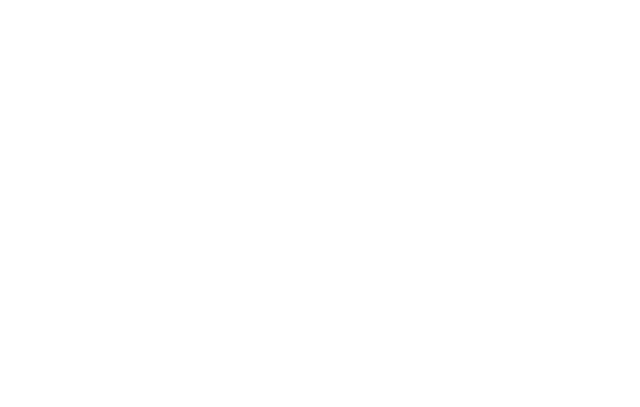
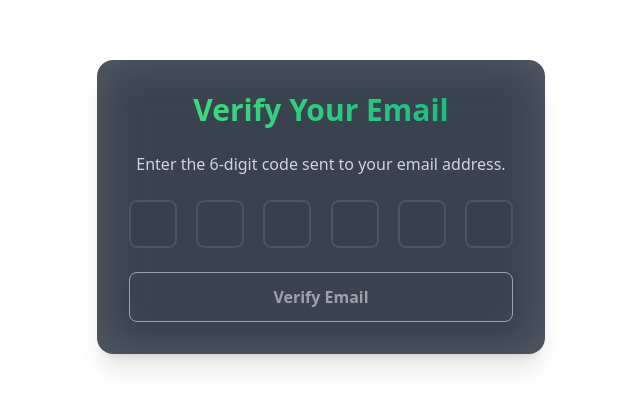
Before and after one commit to HashirAsmat/Virtual-Event-Planner, a React (Vite) app in the folder client/: page /emailVerificationPage/1 in a window 1280 px wide. Before the commit this address had no page. Shown: the part 193-600 px from the top of the page, without its empty margins (319-959 px from the left). Built offline with nearby package versions, Linux system fonts and the light colour scheme.

Commit message:
signup and email-verification Apis integrated

```diff
--- a/client/api/internal.js
+++ b/client/api/internal.js
@@ -43,3 +43,17 @@ return response;
 //     }
 //     return response;
 // }
+
+
+export const verifyEmail = async(email,data)=>{
+    let response;
+    console.log(`this is data from verify email function ${email}`,data);
+    try{
+    response = await api.post(`/user/verify-otp/${email}`,data);
+    }
+    catch(error){
+        console.error("Error occurred:", error.response ? error.response.data : error.message);
+        return error.response ? error.response.data : error.message;
+    }
+    return response;
+    }
--- a/client/package.json
+++ b/client/package.json
@@ -18,6 +18,7 @@
     "prop-types": "^15.8.1",
     "react": "^18.2.0",
     "react-dom": "^18.2.0",
+    "react-hot-toast": "^2.4.1",
     "react-icons": "^5.2.1",
     "react-redux": "^9.1.2",
     "react-router-dom": "^6.26.1",
--- a/client/src/App.jsx
+++ b/client/src/App.jsx
@@ -5,20 +5,23 @@ import Protected from './components/Protected';
 import Layout from './components/global/Layout';
 import Home from './components/Home';
 import EmailVerificationPage from './components/EmailVerificationPage';
-//import { useSelector } from 'react-redux';
+import { useSelector } from 'react-redux';
 
 function App() {
  // const { user } = useSelector((store) => store.userReducer);
- //const {isAuth} = useSelector((store)=>store.userReducer);
+ const {isAuth} = useSelector((store)=>store.userReducer);
+
+
   return (
    <div>
     <BrowserRouter>
       <Routes>
         {/* Route for SignUp, no layout needed */}
         <Route path="/" element={<SignUp />} />
-        <Route path="emailVerificationPage" element={<EmailVerificationPage/>} />
+        <Route path="emailVerificationPage/:email" element={<EmailVerificationPage/>} />
+
         {/* Protected routes with Layout */}
-        <Route element={<Protected isAuth={true}><Layout /></Protected>}>
+        <Route element={<Protected isAuth={isAuth}><Layout /></Protected>}>
           <Route path="home" element={<Home />} /> {/* Renders Home in the Layout's Outlet */}
         </Route>
       </Routes>
--- a/client/src/components/EmailVerificationPage.jsx
+++ b/client/src/components/EmailVerificationPage.jsx
@@ -1,13 +1,20 @@
 import {useRef, useState } from "react";
-//import { useNavigate } from "react-router-dom";
+import { useNavigate } from "react-router-dom";
 import { motion } from "framer-motion";
-//import toast from "react-hot-toast";
+import toast from "react-hot-toast";
+import { verifyEmail } from "../../api/internal";
+import { useParams } from "react-router-dom";
+import { useDispatch } from 'react-redux';
+import { setUser } from '../state/userAuthSlice';
 
 const EmailVerificationPage = () => {
+	const params = useParams();
+	const email = params.email;
 
     const [code, setCode] = useState(["", "", "", "", "", ""]);
 	const inputRefs = useRef([]);
-	//const navigate = useNavigate();
+	const navigate = useNavigate();
+    const dispatch = useDispatch();
 
     const [isLoading, IsLoadingFun] = useState(false)
 
@@ -45,12 +52,30 @@ const EmailVerificationPage = () => {
 
 	const handleSubmit = async (e) => {
 		e.preventDefault();
-		const verificationCode = code.join("");
-		try { IsLoadingFun(true);
-			// //await verifyEmail(verificationCode);
+		const otp = code.join("");
+		const data = {
+			otp
+		}
+		try {
+			IsLoadingFun(true);
+			const response = await verifyEmail(email,data);
+            console.log(response);
+			if(response.status === 201){
+				// I need to set the user here in the redux
+				const user = {
+					_id:response.data.user._id,
+					email:response.data.user.email,
+					username:response.data.user.username,
+					isAuth:response.data.auth
+				}
+				dispatch(setUser(user));
+
+				toast.success("Email verified successfully");
+				navigate("/home");
+			}
 			// navigate("/");
 			//toast.success("Email verified successfully");
-            console.log(verificationCode);
+
 		} catch (error) {
 			console.log(error);
 		}
--- a/client/src/components/Signup.jsx
+++ b/client/src/components/Signup.jsx
@@ -7,6 +7,7 @@ import { useFormik } from 'formik';
 import signupSchema from '../schemas/signupSchema';
 //import { setUser } from '../state/userAuthSlice';
 import { signup } from '../../api/internal';
+
 
 const SignUp = () => {
    const navigate = useNavigate();
@@ -23,29 +24,17 @@ const SignUp = () => {
       password: values.password
     };
 
-    console.log('This is handleSignup Data:', data);
+   // console.log('This is handleSignup Data:', data);
 
     try {
       const response = await signup(data);
 
       if (response.status === 200) {
-        // // Set user in Redux store
-        // const user = {
-        //   _id: response.data.user._id,
-        //   email: response.data.user.email,
-        //   username: response.data.user.username,
-        //   isAuth: response.data.auth
-        // };
-        // dispatch(setUser(user));
+        setOTPstatus(response.data.message);
+         // Redirect to verify OTP pages
+        navigate(`/emailVerificationPage/${values.email}`);
+      }
 
-        // // Redirect to verify OTP page
-        //navigate('/verifyOTP');
-
-        setOTPstatus(response.data.message);
-         // Redirect to verify OTP page
-        navigate('/emailVerificationPage');
-
-      }
       else if (response.status === 409) { // Handle conflict errors
         setError(response.message || 'Conflict error occurred'); // Show conflict error message
       } else if (response.code === 'ERR_BAD_REQUEST') {
@@ -137,6 +126,7 @@ const SignUp = () => {
               value={values.password}
               onBlur={handleBlur}
               onChange={handleChange}
+              autoComplete="new-password"
             />
             {errors.password && touched.password ? <p className="text-red-500">{errors.password}</p> : null}
           </div>
```
Also changed, not shown: 1 other file (tests, documents, lock files or other folders).
